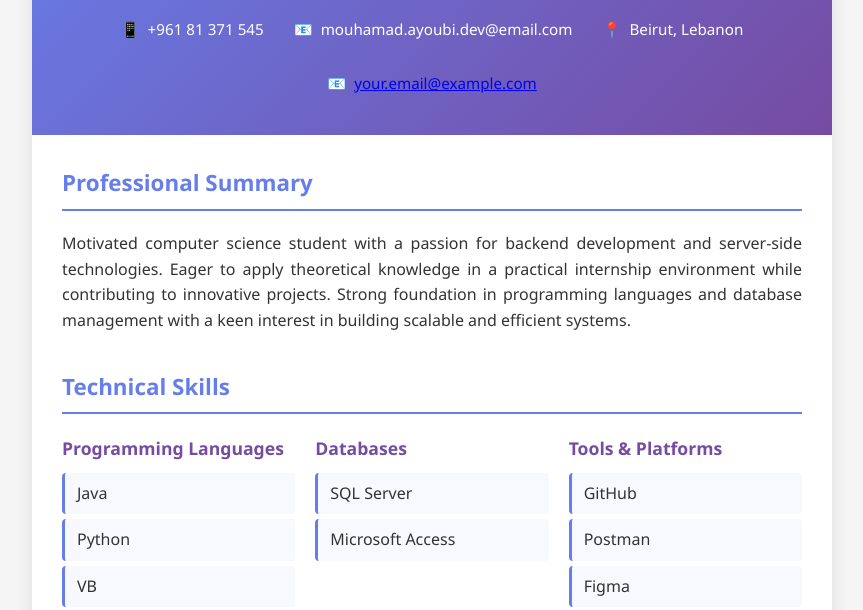
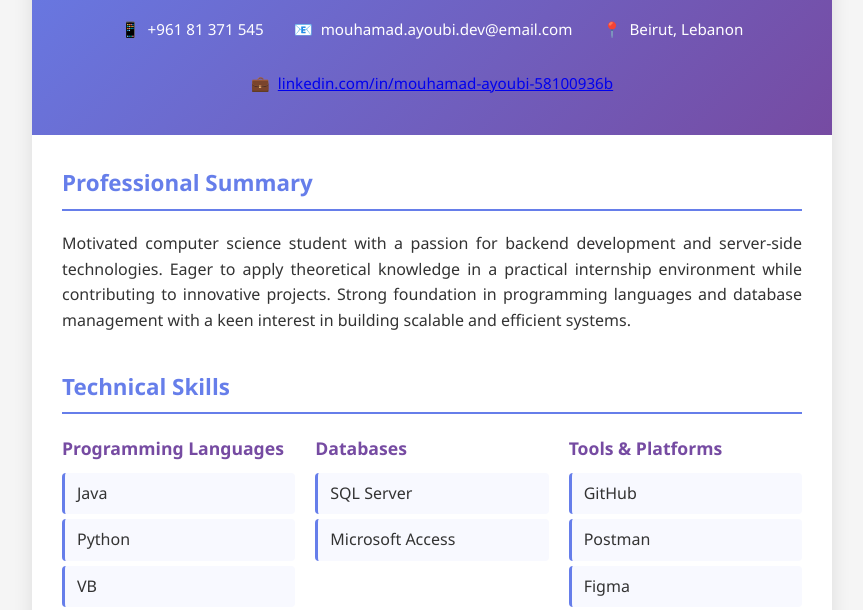
Before and after one commit to MouhamadAyoubi/mouhamadAyoubi.github.io, a plain HTML site: page index.html in a window 1280 px wide. Shown: the part 168-778 px from the top of the page, without its empty margins (208-1071 px from the left). Drawn offline with Linux system fonts and the light colour scheme.

Commit message:
Update index.html

```diff
--- a/index.html
+++ b/index.html
@@ -210,10 +210,10 @@
                         <span>📍</span>
                         <span>Beirut, Lebanon</span>
                     </div>
-                    <div class="contact-item">
-            <span>📧</span>
-            <a href="mailto:your.email@example.com">your.email@example.com</a>
-                    </div>
+              <div class="contact-item">
+    <span>💼</span>
+    <a href="https://linkedin.com/in/mouhamad-ayoubi-58100936b" target="_blank" rel="noopener noreferrer">linkedin.com/in/mouhamad-ayoubi-58100936b</a>
+</div>
                 </div>
             </header>
 
```
